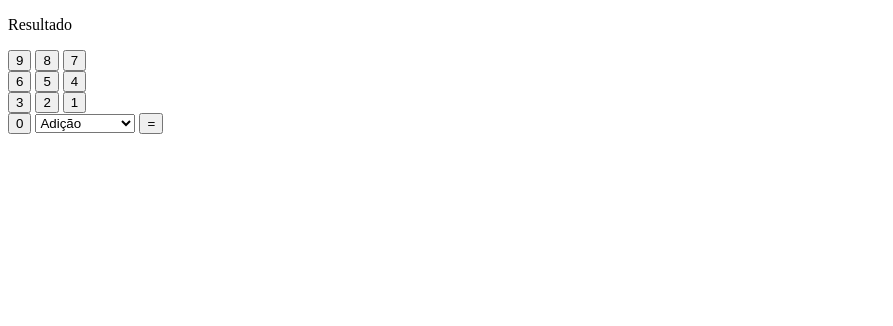
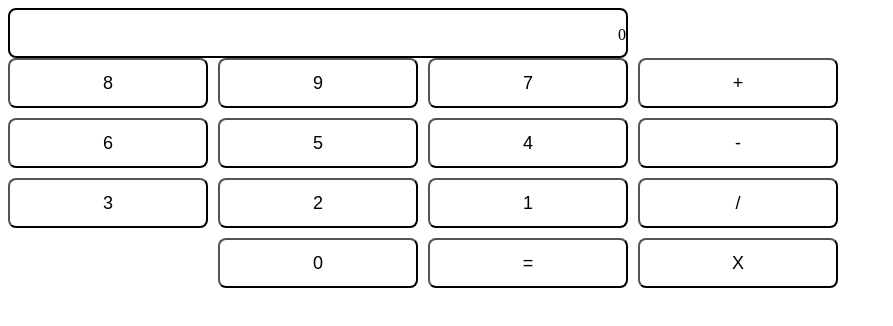
Before and after one commit to heenriq/History-of-my-day-24-09, a plain HTML site: page calculadora.html in a window 1280 px wide. Shown: the whole page, without its empty margins (0-893 px from the left). Drawn offline with Linux system fonts and the light colour scheme.

Commit message:
Ajeitando lógica e adicionado um pequeno style.

```diff
--- a/calculadora.html
+++ b/calculadora.html
@@ -4,21 +4,61 @@
     <meta charset="UTF-8" />
     <meta name="viewport" content="width=device-width, initial-scale=1.0" />
     <title>Calculadora</title>
+    <style>
+      .botao-grande {
+        width: 200px;
+        height: 50px;
+        font-size: 18px;
+        border-radius: 8px;
+        background: #ffffff;
+        color: rgb(0, 0, 0);
+        cursor: pointer;
+      }
+      .display {
+        background: #ffffff;
+        border: 2px solid black;
+        border-radius: 8px;
+        width: 620px;
+        height: 50px;
+        text-align: right;
+        box-sizing: border-box;
+      }
+      .grade {
+        display: grid;
+        grid-template-columns: repeat(4, 200px);
+        grid-template-rows: repeat(4, 50px);
+        gap: 10px;
+      }
+    </style>
   </head>
   <body>
-    <p>Resultado</p>
-    <div>
-      <button>9</button> <button>8</button> <button>7</button> <br />
-      <button>6</button> <button>5</button> <button>4</button> <br />
-      <button>3</button> <button>2</button> <button>1</button> <br />
-      <button>0</button>
-      <select name="equacoes" id="">
-        <option value="adicao">Adição</option>
-        <option value="subtracao">Subtração</option>
-        <option value="divisao">Divisão</option>
-        <option value="multiplicacao">Multiplicação</option>
-      </select>
-      <button>=</button>
+    <div class="display">
+      <p>0</p>
+    </div>
+    <div class="grade">
+      <button class="botao-grande">8</button>
+      <button class="botao-grande">9</button>
+      <button class="botao-grande">7</button>
+      <button class="botao-grande">+</button>
+
+      <button class="botao-grande">6</button>
+      <button class="botao-grande">5</button>
+      <button class="botao-grande">4</button>
+      <button class="botao-grande">-</button>
+
+      <button class="botao-grande">3</button>
+      <button class="botao-grande">2</button>
+      <button class="botao-grande">1</button>
+      <button class="botao-grande">/</button>
+
+      <button
+        style="grid-row: 4; grid-column: 2"
+        class="botao-grande botao-zero"
+      >
+        0
+      </button>
+      <button style="grid-column: 3" class="botao-grande">=</button>
+      <button class="botao-grande">X</button>
     </div>
   </body>
 </html>
```
